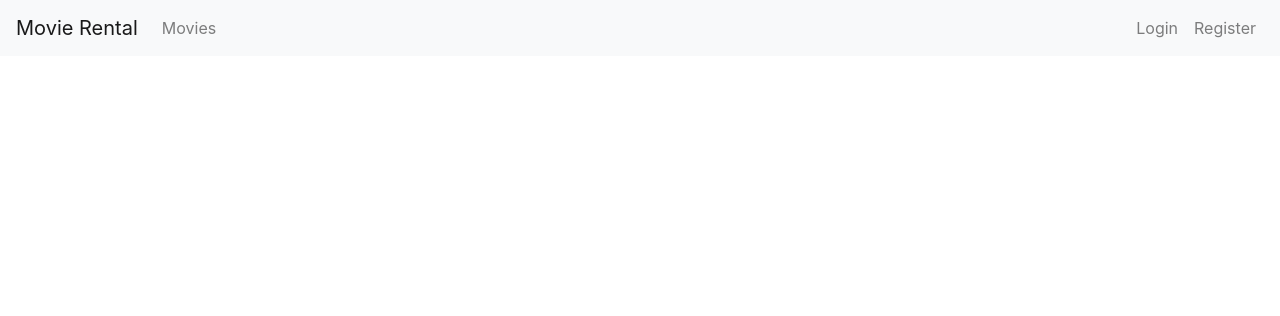
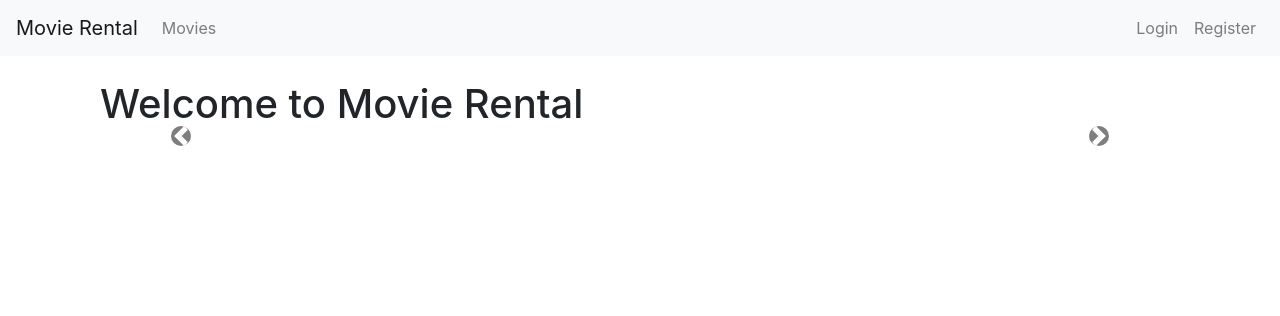
Before and after one commit to konrad10062/movie_rental, a Django app: page / in a window 1280 px wide. Shown: the top 316 px of the page. Run offline with Django 3.2, Linux system fonts and the light colour scheme; data that the repository does not hold is empty; some libraries are stand-ins or nearby versions.

Commit message:
Karuzela

```diff
--- a/rentals/templates/base.html
+++ b/rentals/templates/base.html
@@ -50,5 +50,8 @@
     </div>
 
     <!-- Bootstrap JS i inne skrypty, jeśli potrzeba -->
+    <script src="https://code.jquery.com/jquery-3.5.1.slim.min.js"></script>
+    <script src="https://cdn.jsdelivr.net/npm/@popperjs/core@2.5.3/dist/umd/popper.min.js"></script>
+    <script src="https://stackpath.bootstrapcdn.com/bootstrap/4.5.2/js/bootstrap.min.js"></script>
 </body>
 </html>
--- a/rentals/templates/home.html
+++ b/rentals/templates/home.html
@@ -3,17 +3,41 @@
 {% block title %}Home - Movie Rental{% endblock %}
 
 {% block content %}
-<div class="row">
-    {% for movie in movies %}
-        <div class="col-md-4">
-            <div class="card mb-4">
-                <div class="card-body">
-                    <h5 class="card-title">{{ movie.title }}</h5>
-                    <p class="card-text">{{ movie.description }}</p>
-                    <a href="{% url 'movie_detail' movie.pk %}" class="btn btn-primary">View Details</a>
+<style>
+    .carousel-control-prev-icon,
+    .carousel-control-next-icon {
+        background-color: black; /* Możesz zmienić na dowolny kolor, np. white, red */
+        border-radius: 50%;
+    }
+</style>
+
+<div class="container">
+    <h1>Welcome to Movie Rental</h1>
+
+    <!-- Karuzela filmów -->
+    <div id="movieCarousel" class="carousel slide" data-ride="carousel">
+        <div class="carousel-inner">
+            {% for movie in selected_movies %}
+            <div class="carousel-item {% if forloop.first %}active{% endif %}">
+                <div class="d-block w-100 text-center">
+                    <a href="{% url 'rentals:movie_detail' movie.pk %}">
+                        <h3>{{ movie.title }}</h3>
+                        <p>{{ movie.description }}</p>
+                    </a>
                 </div>
             </div>
+            {% endfor %}
         </div>
-    {% endfor %}
+        <a class="carousel-control-prev" href="#movieCarousel" role="button" data-slide="prev">
+            <span class="carousel-control-prev-icon" aria-hidden="true"></span>
+            <span class="sr-only">Previous</span>
+        </a>
+        <a class="carousel-control-next" href="#movieCarousel" role="button" data-slide="next">
+            <span class="carousel-control-next-icon" aria-hidden="true"></span>
+            <span class="sr-only">Next</span>
+        </a>
+    </div>
+
+
 </div>
 {% endblock %}
--- a/rentals/views.py
+++ b/rentals/views.py
@@ -28,7 +28,13 @@ def profile(request):
 
 
 def home(request):
-    return render(request, 'home.html')
+    movies = Movie.objects.all()
+    selected_movies = movies[:5]  # Pobierz 5 wybranych filmów
+    context = {
+        'movies': movies,
+        'selected_movies': selected_movies,
+    }
+    return render(request, 'home.html', context)
 
 
 def movie_list(request):
@@ -53,7 +59,7 @@ def movie_detail(request, pk):
     current_user = request.user
 
     # Sprawdzenie, czy użytkownik już wypożyczył ten film
-    is_rented = Rental.objects.filter(user=current_user, movie=movie).exists()
+    is_rented = Rental.objects.filter(user=current_user, movie=movie, returned=False).exists()
 
     context = {
         'movie': movie,
@@ -80,18 +86,18 @@ def rent_movie(request, movie_id):
     movie = get_object_or_404(Movie, pk=movie_id)
     current_user = request.user
 
-    # Sprawdzenie, czy użytkownik już wypożyczył ten film
-    if Rental.objects.filter(user=current_user, movie=movie).exists():
-        messages.warning(request, 'You have already rented this movie.')
-        return redirect('rentals:movie_detail', pk=movie_id)  # Przekierowanie z powrotem do szczegółów filmu
+    #active_rental = Rental.objects.filter(user=current_user, movie=movie, returned=True).exists()
+
+    #if active_rental:
+    #    messages.warning(request, 'You have already rented this movie.')
+    #    return redirect('rentals:movie_detail', pk=movie_id)
 
     # Jeśli użytkownik jeszcze nie wypożyczył filmu, dodaj nowe wypożyczenie
     current_time = timezone.now()
     return_date = current_time + timezone.timedelta(hours=24)  # Ustawienie czasu zwrotu za 24 godziny
 
-    rental = Rental(user=current_user, movie=movie, return_date=return_date)
+    rental = Rental(user=current_user, movie=movie, return_date=return_date, returned=False)
     rental.save()
-
     messages.success(request, 'Movie rented successfully.')
     return redirect('rentals:profile')
 
```
